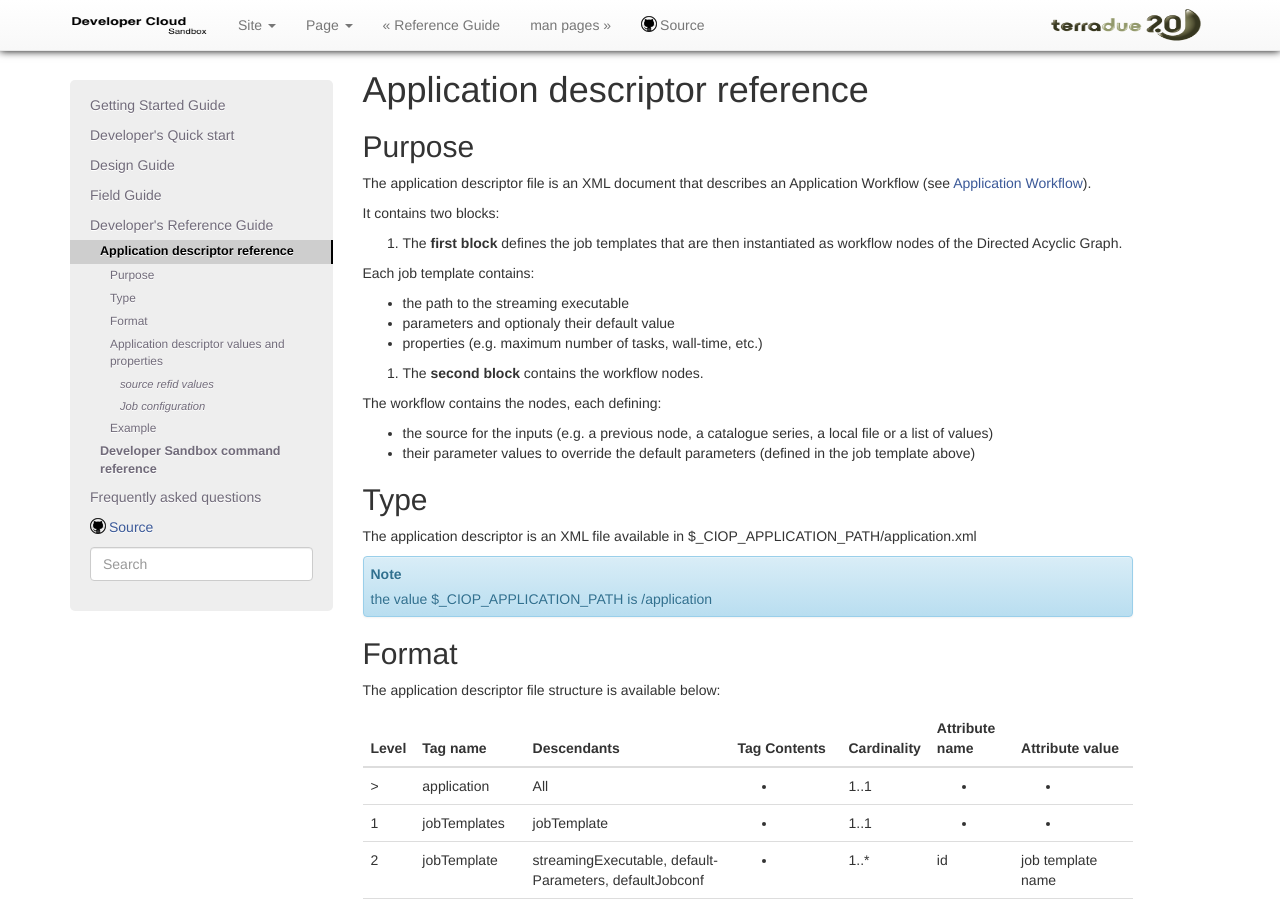
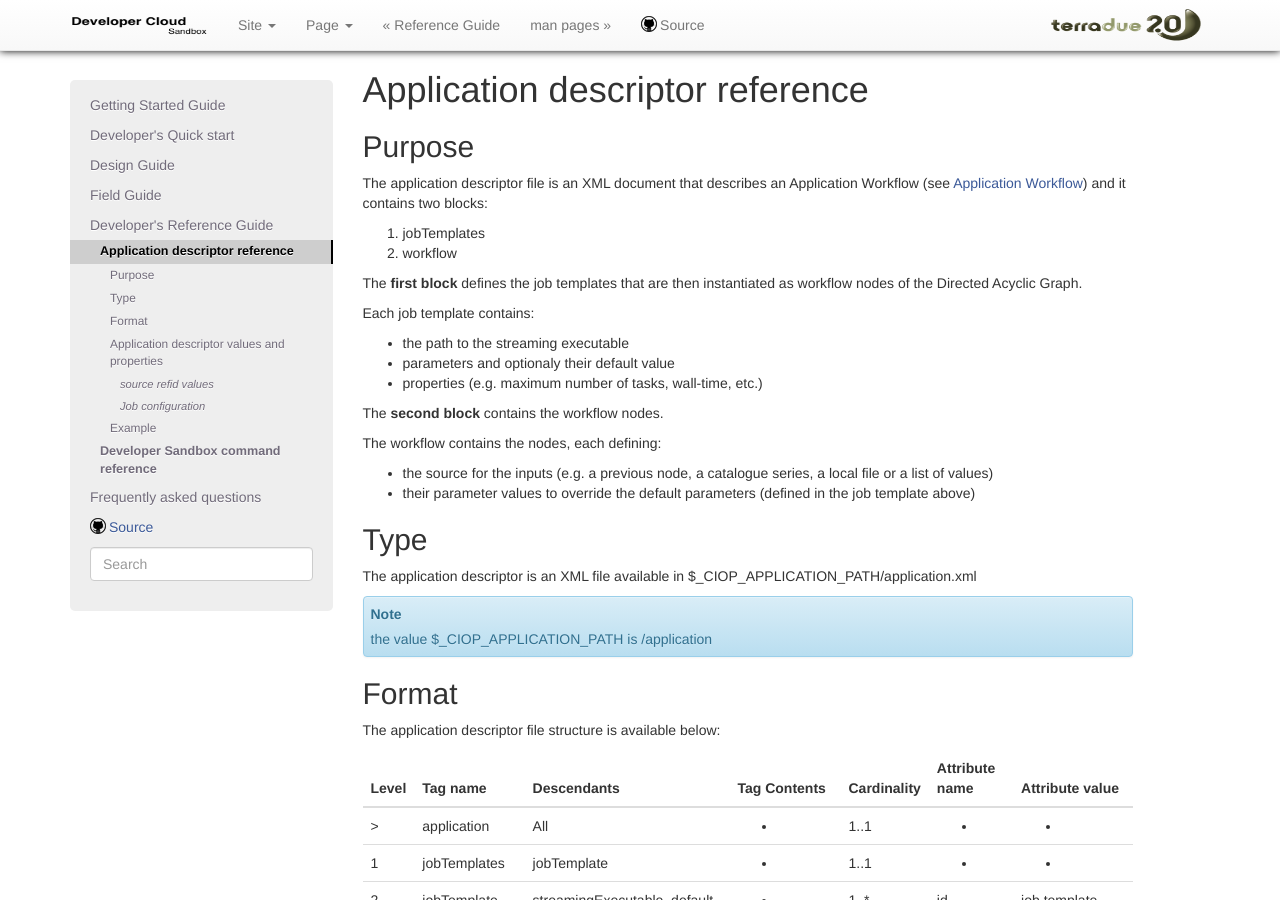
Before and after one commit to Terradue/doc-developer-sandbox, a Sphinx documentation site: the page built from source/reference/application/index.rst, in a window 1280 px wide and 900 px high. Built offline with Sphinx 7.4.7, drawn with Linux system fonts in a browser that asks for light colours.

```diff
--- a/source/reference/application/index.rst
+++ b/source/reference/application/index.rst
@@ -4,11 +4,12 @@
 Purpose
 -------
 
-The application descriptor file is an XML document that describes an Application Workflow (see :doc:`Application Workflow </design/workflow>`).
+The application descriptor file is an XML document that describes an Application Workflow (see :doc:`Application Workflow </design/workflow>`) and it contains two blocks:
 
-It contains two blocks:
+#. jobTemplates
+#. workflow
 
-#. The **first block** defines the job templates that are then instantiated as workflow nodes of the Directed Acyclic Graph.
+The **first block** defines the job templates that are then instantiated as workflow nodes of the Directed Acyclic Graph.
 
 Each job template contains:
 
@@ -16,7 +17,7 @@
 * parameters and optionaly their default value
 * properties (e.g. maximum number of tasks, wall-time, etc.)
 
-#. The **second block** contains the workflow nodes.
+The **second block** contains the workflow nodes.
 
 The workflow contains the nodes, each defining:
 
```
